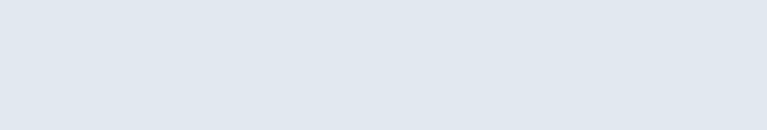
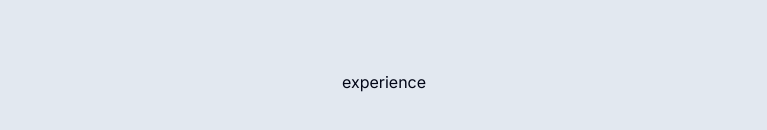
Before and after one commit to isuruch92/isuru-portfolio, a Next.js app: page / in a window 1280 px wide. Shown: the part 3240-3370 px from the top of the page, without its empty margins (256-1023 px from the left). Built offline with nearby package versions, Linux system fonts and the light colour scheme.

Commit message:
Refactor

```diff
--- a/app/layout.tsx
+++ b/app/layout.tsx
@@ -1,6 +1,6 @@
 import "./globals.css";
 import { Inter } from "next/font/google";
-import Header from "@/components/header";
+import Header from "@/components/Header";
 import { ActiveSectionProvider } from "@/context/active-section-context";
 
 const inter = Inter({ subsets: ["latin"] });
--- a/app/page.tsx
+++ b/app/page.tsx
@@ -1,8 +1,9 @@
-import About from "@/components/about";
-import Intro from "@/components/intro";
-import Projects from "@/components/projects";
-import SectionDivider from "@/components/section-divider";
-import Skills from "@/components/skills";
+import Intro from "@/components/Intro";
+import SectionDivider from "@/components/SectionDivider";
+import About from "@/components/About";
+import Projects from "@/components/Projects";
+import Skills from "@/components/Skills";
+import Experience from "@/components/Experience";
 
 export default function Home() {
   return (
@@ -12,6 +13,7 @@ export default function Home() {
       <About />
       <Projects />
       <Skills />
+      <Experience />
     </main>
   );
 }
--- /dev/null
+++ b/components/Experience.tsx
@@ -0,0 +1,5 @@
+import React from "react";
+
+export default function Experience() {
+  return <div>experience</div>;
+}
--- a/components/about.tsx
+++ b/components/about.tsx
@@ -2,7 +2,7 @@
 
 import React from "react";
 import { motion } from "framer-motion";
-import SectionHeading from "./section-heading";
+import SectionHeading from "./SectionHeading";
 import useSectionInView from "@/hooks/useSectionInView";
 
 export default function About() {
--- a/components/projects.tsx
+++ b/components/projects.tsx
@@ -1,9 +1,9 @@
 "use client";
 
 import React from "react";
-import SectionHeading from "./section-heading";
+import SectionHeading from "./SectionHeading";
 import { projectsData } from "@/lib/data";
-import Project from "./project";
+import Project from "./Project";
 import useSectionInView from "@/hooks/useSectionInView";
 
 export default function Projects() {
--- a/components/skills.tsx
+++ b/components/skills.tsx
@@ -1,7 +1,7 @@
 "use client";
 
 import React from "react";
-import SectionHeading from "./section-heading";
+import SectionHeading from "./SectionHeading";
 import { motion } from "framer-motion";
 import { Tooltip } from "react-tooltip";
 import Image from "next/image";
@@ -11,13 +11,13 @@ import { skillsData } from "@/lib/data";
 const fadeInAnimationVariants = {
   initial: {
     opacity: 0,
-    y: 80,
+    y: 70,
   },
   animate: (index: number) => ({
     opacity: 1,
     y: 0,
     transition: {
-      delay: 0.05 * index,
+      delay: 0.03 * index,
     },
   }),
 };
--- a/package.json
+++ b/package.json
@@ -24,6 +24,7 @@
     "react-icons": "^5.0.1",
     "react-intersection-observer": "^9.8.2",
     "react-tooltip": "^5.26.4",
+    "react-vertical-timeline-component": "^3.6.0",
     "tailwindcss": "3.4.3",
     "typescript": "5.4.3"
   }
```
Also changed, not shown: components/SectionDivider.tsx (renamed from components/section-divider.tsx), components/SectionHeading.tsx (renamed from components/section-heading.tsx), 1 other file (tests, documents, lock files or other folders).
